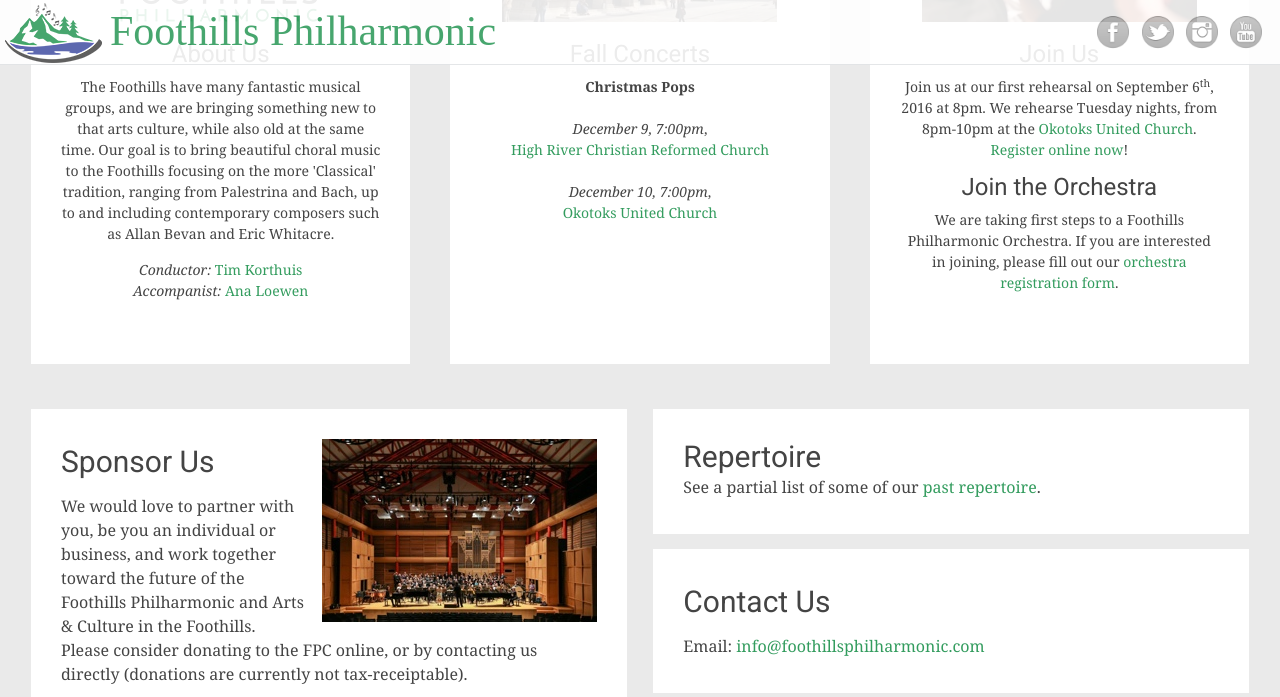
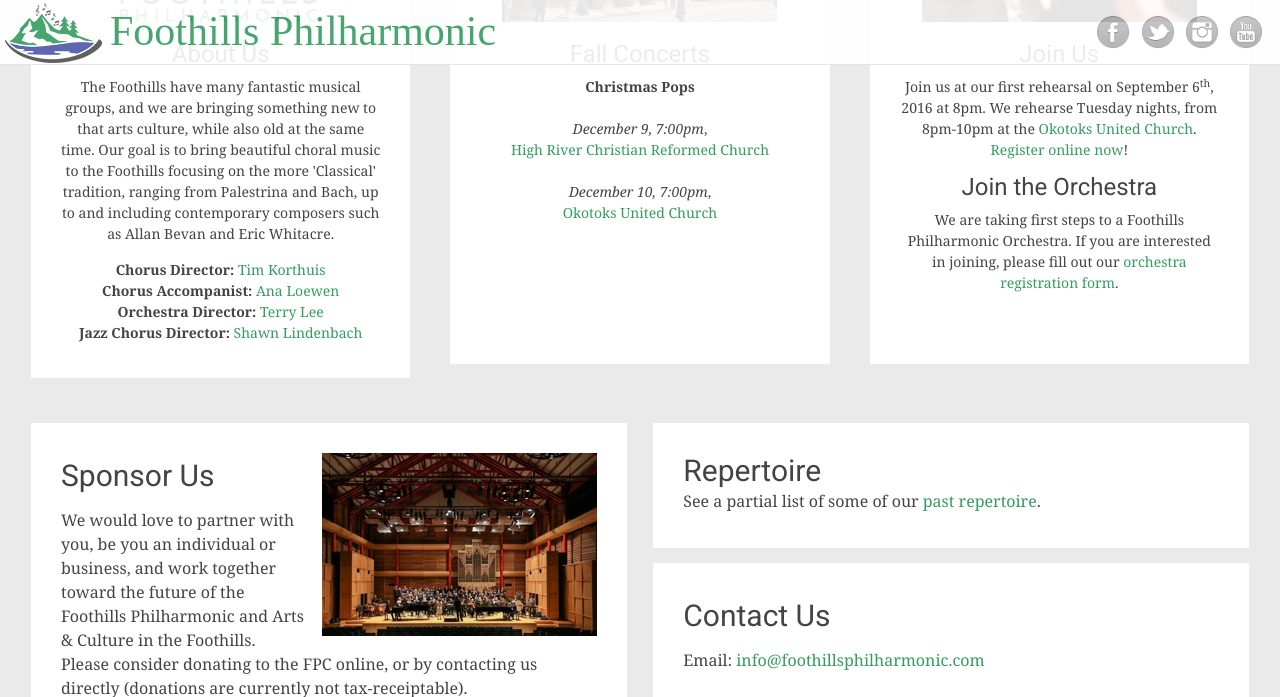
Before and after one commit to percyhanna/fps, a Jekyll site: the page built from index.html, in a window 1280 px wide and 900 px high, scrolled down 776 px, cut to the strip 0-697 px from the top of the window. Built offline with Jekyll 4.4.1, drawn with Linux system fonts in a browser that asks for light colours; some web fonts are replaced; Markdown is read by kramdown in place of the engine named in the settings.

Commit message:
Add Terry & Shawn bios

```diff
--- a/index.html
+++ b/index.html
@@ -12,7 +12,12 @@
             <img class="hide-mobile content-image" alt="FPC Logo" src="/images/logo-mountains.png" width="275" height="183">
             <h1 class="entry-title">About Us</h1>
             <p>The Foothills have many fantastic musical groups, and we are bringing something new to that arts culture, while also old at the same time. Our goal is to bring beautiful choral music to the Foothills focusing on the more 'Classical' tradition, ranging from Palestrina and Bach, up to and including contemporary composers such as Allan Bevan and Eric Whitacre.</p>
-            <p><em>Conductor:</em> <a href="/about-tim.html">Tim Korthuis</a><br/><em>Accompanist:</em> <a href="http://www.souliloquy.ca" target="_blank">Ana Loewen</a></p>
+            <p>
+              <strong>Chorus Director:</strong> <a href="/about-tim.html">Tim Korthuis</a><br/>
+              <strong>Chorus Accompanist:</strong> <a href="http://www.souliloquy.ca" target="_blank">Ana Loewen</a><br/>
+              <strong>Orchestra Director:</strong> <a href="/about-terry.html">Terry Lee</a><br/>
+              <strong>Jazz Chorus Director:</strong> <a href="/about-shawn.html">Shawn Lindenbach</a>
+            </p>
           </div>
         </div>
 
```
Also changed, not shown: about-shawn.html (added, +22 -0 lines), about-terry.html (added, +24 -0 lines), images/shawn.jpg (added), images/terry.jpg (added).
